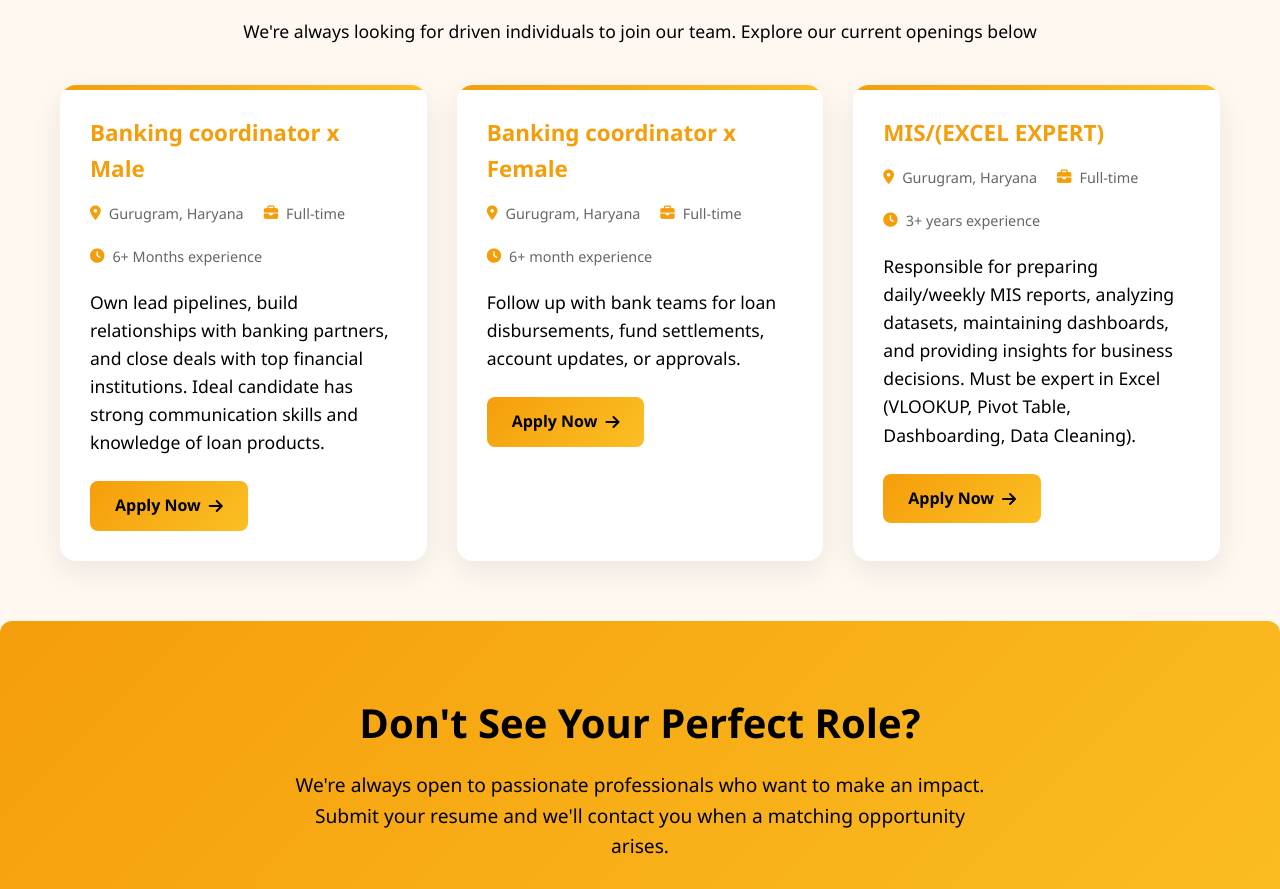
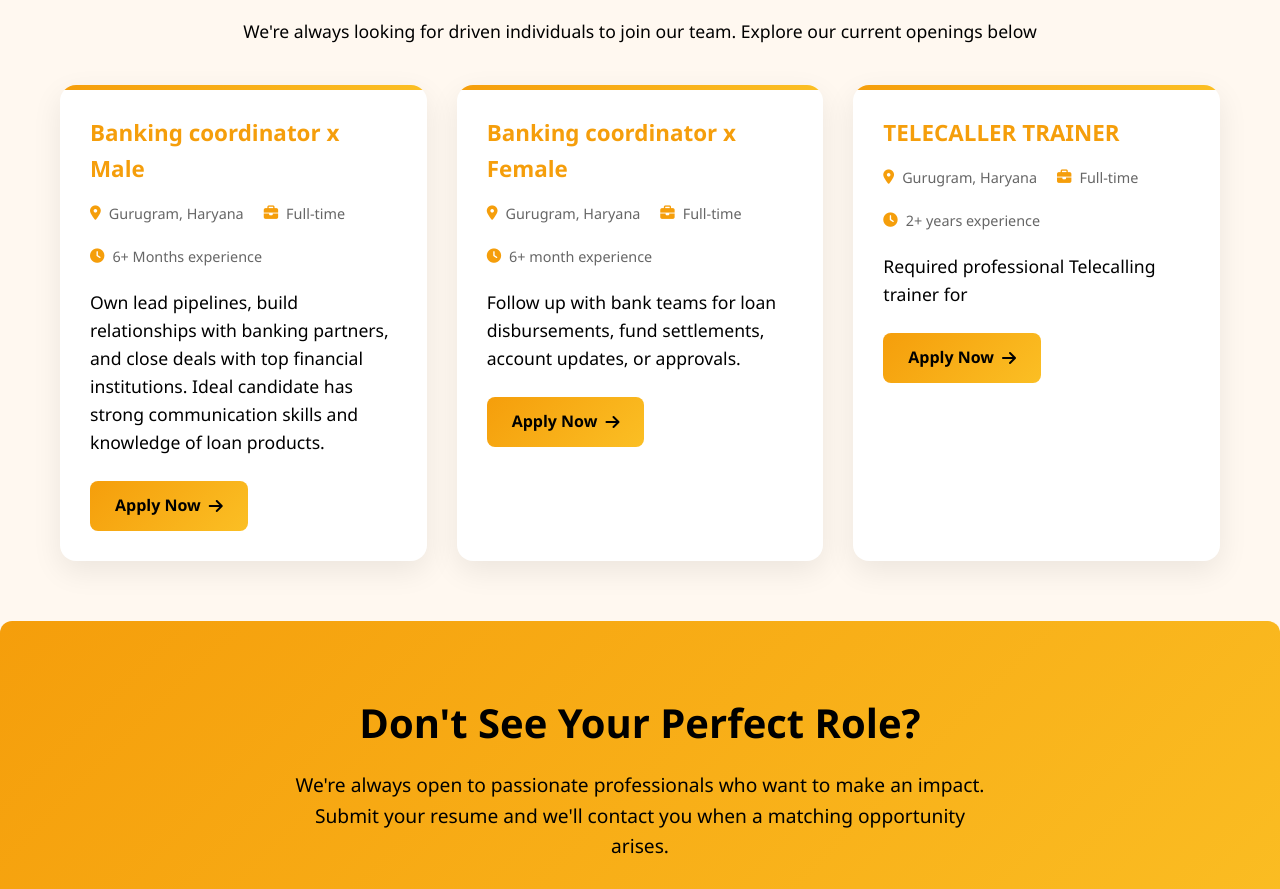
Before and after one commit to klfproconsulting456/klfproconsulting456.github.io, a plain HTML site: page pages/careers.html in a window 1280 px wide. Shown: the part 1132-2021 px from the top of the page. Drawn offline with Linux system fonts and the light colour scheme.

Commit message:
Update careers.html

```diff
--- a/pages/careers.html
+++ b/pages/careers.html
@@ -248,7 +248,7 @@
 
 
       <div class="job-card">
-        <h3>MIS/(EXCEL EXPERT)</h3>
+        <h3>TELECALLER TRAINER</h3>
         <div class="job-meta">
           <div class="job-meta-item">
             <i class="fas fa-map-marker-alt"></i>
@@ -260,10 +260,10 @@
           </div>
           <div class="job-meta-item">
             <i class="fas fa-clock"></i>
-            <span>3+ years experience</span>
+            <span>2+ years experience</span>
           </div>
         </div>
-        <p>Responsible for preparing daily/weekly MIS reports, analyzing datasets, maintaining dashboards, and providing insights for business decisions. Must be expert in Excel (VLOOKUP, Pivot Table, Dashboarding, Data Cleaning).</p>
+        <p>Required professional Telecalling trainer for</p>
         <a href="https://forms.gle/hKXArA3JG6vbRUbZ9" target="_blank" class="btn">Apply Now <i class="fas fa-arrow-right"></i></a>
       </div>
     </div>
```
